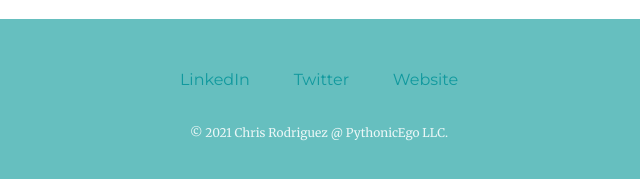
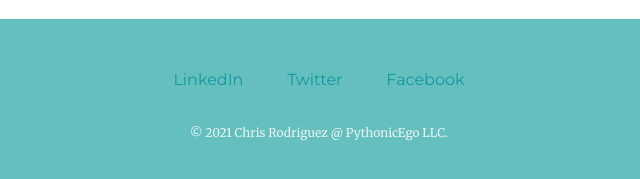
Before and after one commit to CRodz13/PythonicEgo, a plain HTML site: page index.html in a window 1280 px wide. Shown: the part 3320-3499 px from the top of the page, 321-961 px from the left. Drawn offline with Linux system fonts and the light colour scheme.

Commit message:
Update index.html

```diff
--- a/index.html
+++ b/index.html
@@ -65,7 +65,7 @@
   <div class="bottom-container">
     <a class="footer-link" href="https://www.linkedin.com/">LinkedIn</a>
     <a class="footer-link" href="https://twitter.com/">Twitter</a>
-    <a class="footer-link" href="https://www.facebook.com/">Website</a>
+    <a class="footer-link" href="https://www.facebook.com/crodz13">Facebook</a>
     <p class="copyright">© 2021 Chris Rodriguez @ PythonicEgo LLC.</p>
   </div>
 
```
